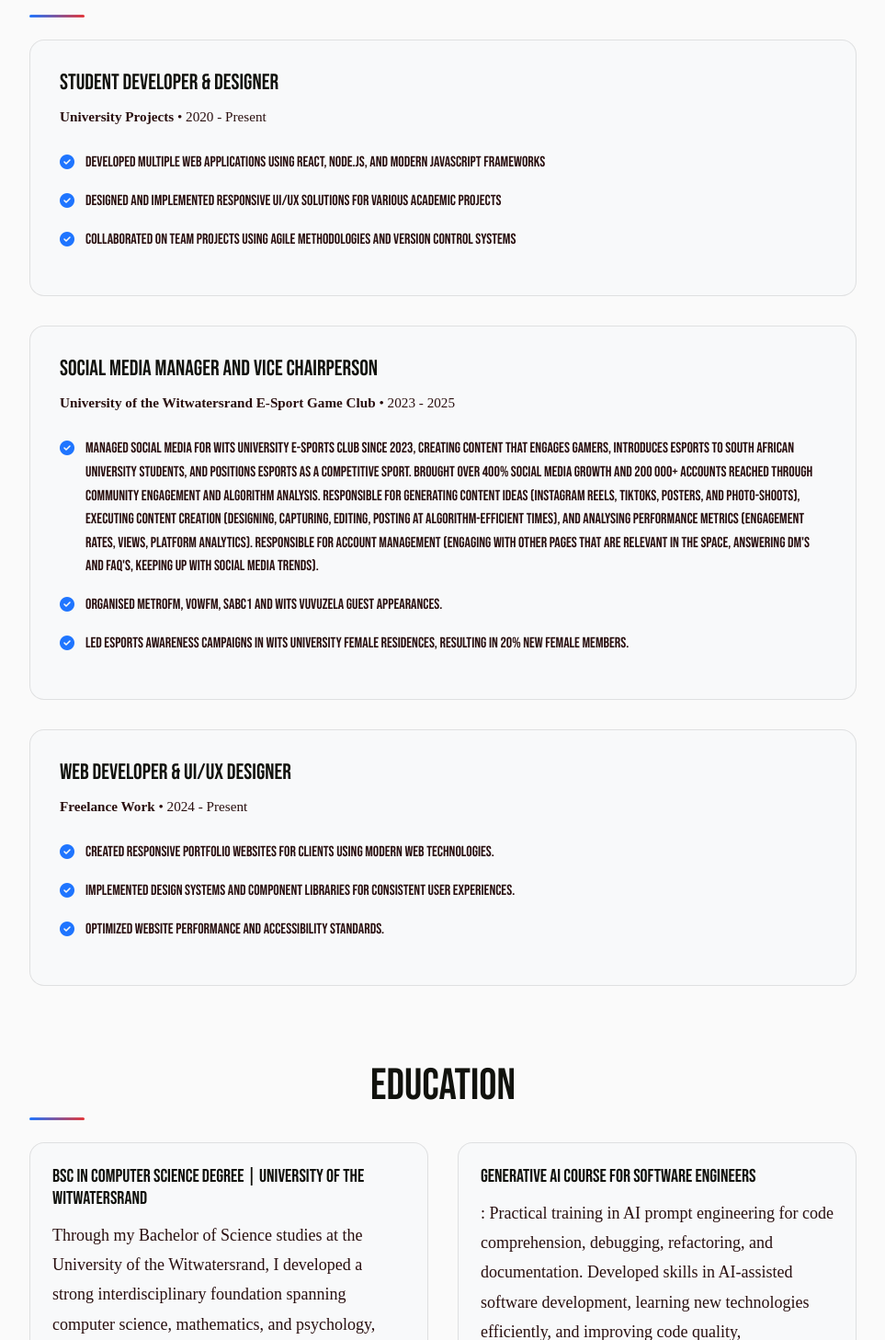
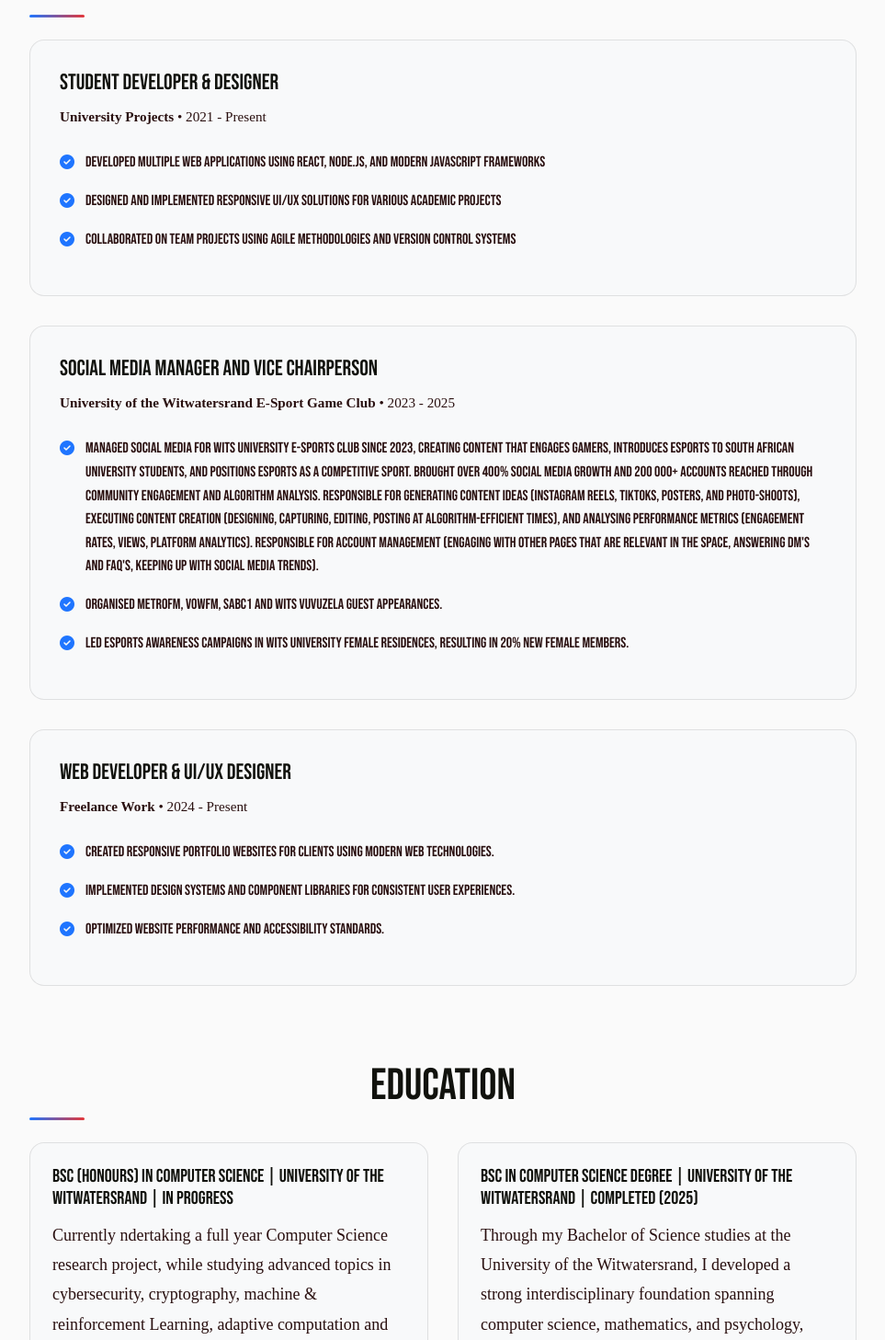
Before and after one commit to kvmnisi/karabomnisiportfolio, a React (Create React App) app: page / in a window 1280 px wide. Shown: the part 2393-3850 px from the top of the page at 92% size, without its empty margins (158-1121 px from the left). Built offline with nearby package versions, Linux system fonts and the light colour scheme; a web font is replaced by a local one.

Commit message:
added Hons + fixed designs img

```diff
--- a/src/components/About/About.js
+++ b/src/components/About/About.js
@@ -22,7 +22,7 @@ const About = () => {
   const workExperiences = [
     {
       company: "University Projects",
-      timeframe: "2020 - Present",
+      timeframe: "2021 - Present",
       role: "Student Developer & Designer",
       achievements: [
         "Developed multiple web applications using React, Node.js, and modern JavaScript frameworks",
@@ -57,7 +57,11 @@ const About = () => {
 
   const studies = [
     {
-      name: "BSc in Computer Science Degree | University of the Witwatersrand",
+      name: "BSc (Honours) in Computer Science | University of the Witwatersrand | In Progress",
+      description: "Currently ndertaking a full year Computer Science research project, while studying advanced topics in cybersecurity, cryptography, machine & reinforcement Learning, adaptive computation and computational intelligence.."
+    },
+    {
+      name: "BSc in Computer Science Degree | University of the Witwatersrand | Completed (2025)",
       description: "Through my Bachelor of Science studies at the University of the Witwatersrand, I developed a strong interdisciplinary foundation spanning computer science, mathematics, and psychology, with an emphasis on analytical thinking, problem-solving, and structured reasoning."
     },
     {
--- a/src/components/DesignGallery/DesignGallery.js
+++ b/src/components/DesignGallery/DesignGallery.js
@@ -54,8 +54,8 @@ const DesignGallery = () => {
       id: 5,
       title: "Typography Design",
       description: "Custom typeface for a publication",
-      image: "https://res.cloudinary.com/dcfvhjvff/image/upload/c_fill,g_auto,w_432,h_840,q_80/IMG_2503_p3du1k.png",
-      dataColor: "#b0e6db",
+      image: "https://res.cloudinary.com/dcfvhjvff/image/upload/c_fill,g_auto,w_430,h_540,q_80/safaRLDay1_uzlkvs.png",
+      dataColor: "#232424",
       category: "Typography",
       year: "2023",
       client: "TypeMag",
```
